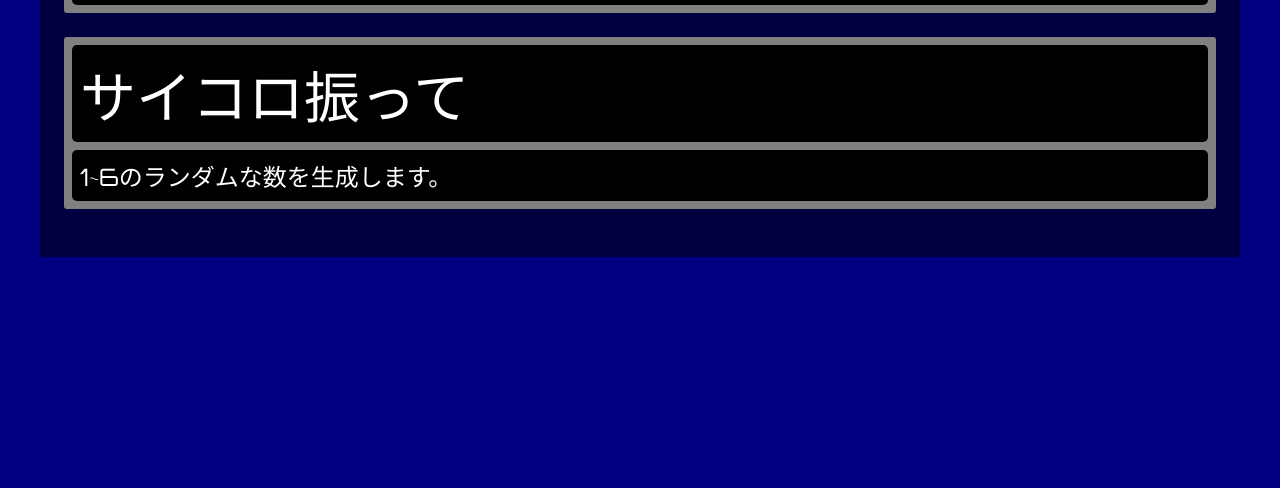
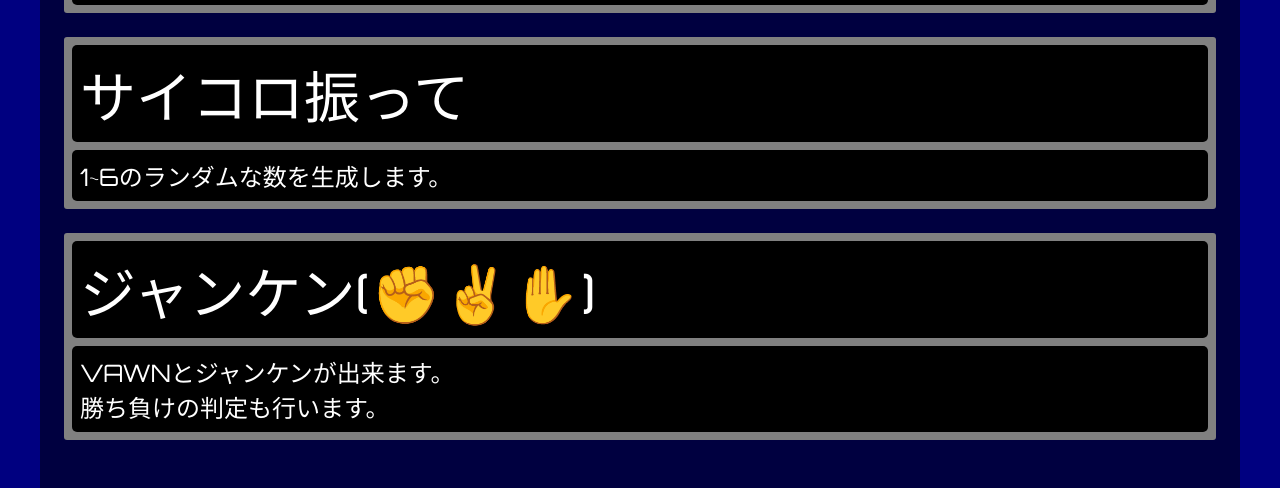
Before and after one commit to HIBIKI-CUBE/VAWN, a website: page views/index.html in a window 1280 px wide. Shown: the part 744-1232 px from the top of the page. Before the commit the page ends 1001 px from the top, so only its background shows below. Drawn offline with nearby package versions, Linux system fonts and the light colour scheme.

Commit message:
ジャンケンの説明を追加

```diff
--- a/views/index.html
+++ b/views/index.html
@@ -35,7 +35,17 @@
 					サイコロ振って
 				</div>
 				<div class="f-desc">
-					1~6のランダムな数を生成します。
+					<p>1~6のランダムな数を生成します。</p>
+				</div>
+			</div>
+
+			<div class="func">
+				<div class="f-name">
+					ジャンケン(✊✌✋)
+				</div>
+				<div class="f-desc">
+					<p>VAWNとジャンケンが出来ます。</p>
+					<p>勝ち負けの判定も行います。</p>
 				</div>
 			</div>
 		</div>
```
